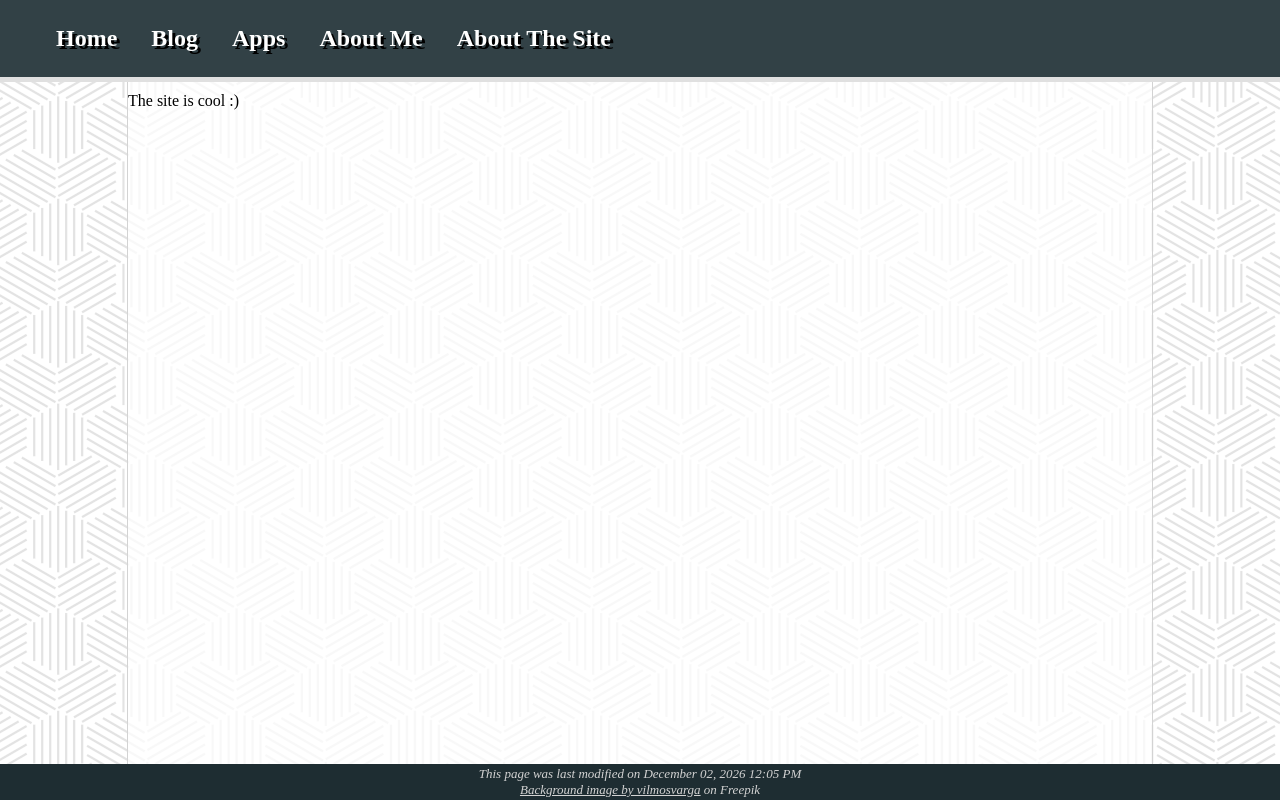
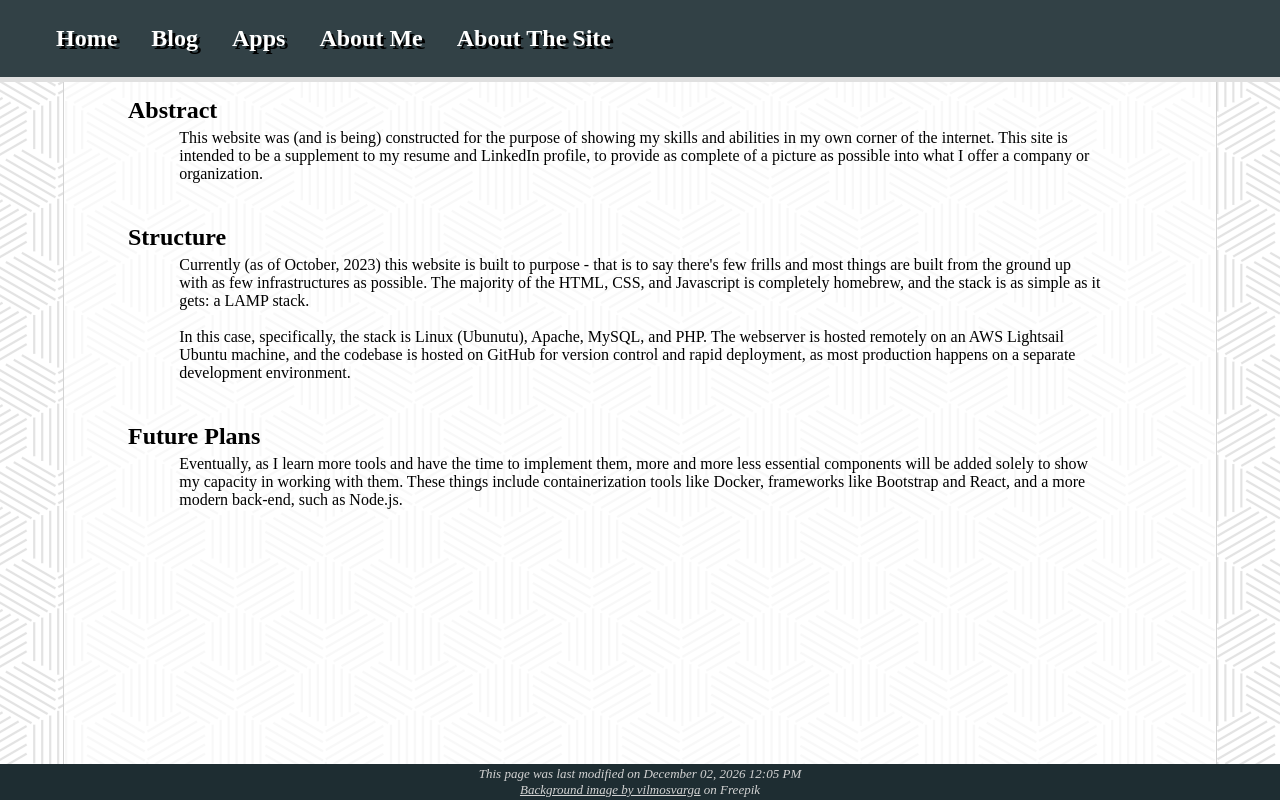
Before and after one commit to Bdialtech/personalSite, a PHP site: page /aboutsite in a window 1280 px wide. Run offline with PHP 8.4, Linux system fonts and the light colour scheme.

Commit message:
Filling in content

```diff
--- a/aboutme.php
+++ b/aboutme.php
@@ -9,9 +9,10 @@
     <body>
         <div class="page">
         <?php include 'objects/siteHeader.php'; ?>
+
             <div class="content">
-
-                I'm cool :) like really cool wow fr
+                <h2>Who am I?</h2>
+                <p>I'm Bradley Dial, aspiring web developer and recent graduate from Pellissippi State Community College in Knoxville, Tennessee.</p>
             </div>
 
             <?php include 'objects/siteFooter.php';?>
--- a/aboutsite.php
+++ b/aboutsite.php
@@ -9,9 +9,18 @@
     <body>
         <div class="page">
         <?php include 'objects/siteHeader.php'; ?>
+
             <div class="content">
-
-                The site is cool :)
+                <h2>Abstract</h2>
+                <p>This website was (and is being) constructed for the purpose of showing my skills and abilities in my own corner of the internet. This site is intended to be a supplement to my resume and LinkedIn profile, to provide as complete of a picture as possible into what I offer a company or organization.</p>
+                <br><br>
+                <h2>Structure</h2>
+                <p>Currently (as of October, 2023) this website is built to purpose - that is to say there's few frills and most things are built from the ground up with as few infrastructures as possible. The majority of the HTML, CSS, and Javascript is completely homebrew, and the stack is as simple as it gets: a LAMP stack.</p>
+                <br>
+                <p>In this case, specifically, the stack is Linux (Ubunutu), Apache, MySQL, and PHP. The webserver is hosted remotely on an AWS Lightsail Ubuntu machine, and the codebase is hosted on GitHub for version control and rapid deployment, as most production happens on a separate development environment.</p>
+                <br><br>
+                <h2>Future Plans</h2>
+                <p>Eventually, as I learn more tools and have the time to implement them, more and more less essential components will be added solely to show my capacity in working with them. These things include containerization tools like Docker, frameworks like Bootstrap and React, and a more modern back-end, such as Node.js.</p>
             </div>
 
             <?php include 'objects/siteFooter.php'; ?>
--- a/app/rimcalc.php
+++ b/app/rimcalc.php
@@ -44,6 +44,7 @@
                 border-color: black;
                 border-style: solid;
                 padding-bottom: 2px;
+                cursor: help;
             }
             .panel {
                 background-color: rgba(211, 211, 211, 0.2);
@@ -80,6 +81,9 @@
 
         <div class="content">
             <div class="panel">
+                <p>Supply input data for resources you would like to track.</p>
+                <p>Step week forward or backward to apply changes to all resources at once.</p>
+                <br>
                 <table style="width:90%; margin:auto">
                     <th style="width:50%"><input type="button" id="stepBack" value="Step Week Back" class="weekStepButton" onclick="output(0)" style="width:100%"></th>
                     <th style="width:50%"><input type="button" id="stepForward" value="Step Week Forward" class="weekStepButton" onclick="output(1)" style="width:100%"></th>
@@ -93,7 +97,7 @@
                         <th title="How much weekly input is there of this item?">In</th>
                         <th title="How much weekly consumption is there of this item?">Out</th>
                         <th title="How much of this item is net every week? This is derived from your input and output, you don't fill this one in yourself.">Net</th>
-                        <th title="How much of this item do you currently have?">Stock</th>
+                        <th title="How much of this item do you currently have? Updated automatically after stepping weeks.">Stock</th>
                         <th></th>
                     </tr>
                 </thead>
--- a/css/default.css
+++ b/css/default.css
@@ -17,11 +17,23 @@ html, body {
     margin: 0px auto;
     padding-top: 10px;
     padding-bottom: 20px;
+    padding-left: 5%;
+    padding-right: 5%;
     width: 80%;
     max-width: 90%;
     border-left: 1px solid lightgray;
     border-right: 1px solid lightgray;
     background-color: rgba(255,255,255,0.75);
+}
+
+.content h2 {
+    font-size: x-large;
+    margin: 5px 0px;
+}
+
+.content p {
+    width: 90%;
+    margin: auto;
 }
 
 .goof {
--- a/index.php
+++ b/index.php
@@ -9,11 +9,9 @@
     <body>
         <div class="page">
         <?php include 'objects/siteHeader.php'; ?>
+
             <div class="content">
 
-
-                <h1 class="goof">Yep, I sure am here!</h1>
-                <p style="text-align:center; font-style:italic;">Under heavy construction, obviously, but online nonetheless<br>There's a blog post already if you're interested<br>Ya know<br>Since you're here<br>Hate to be a bad host</br></p>
             </div>
 
         <?php include 'objects/siteFooter.php'; ?>
```
